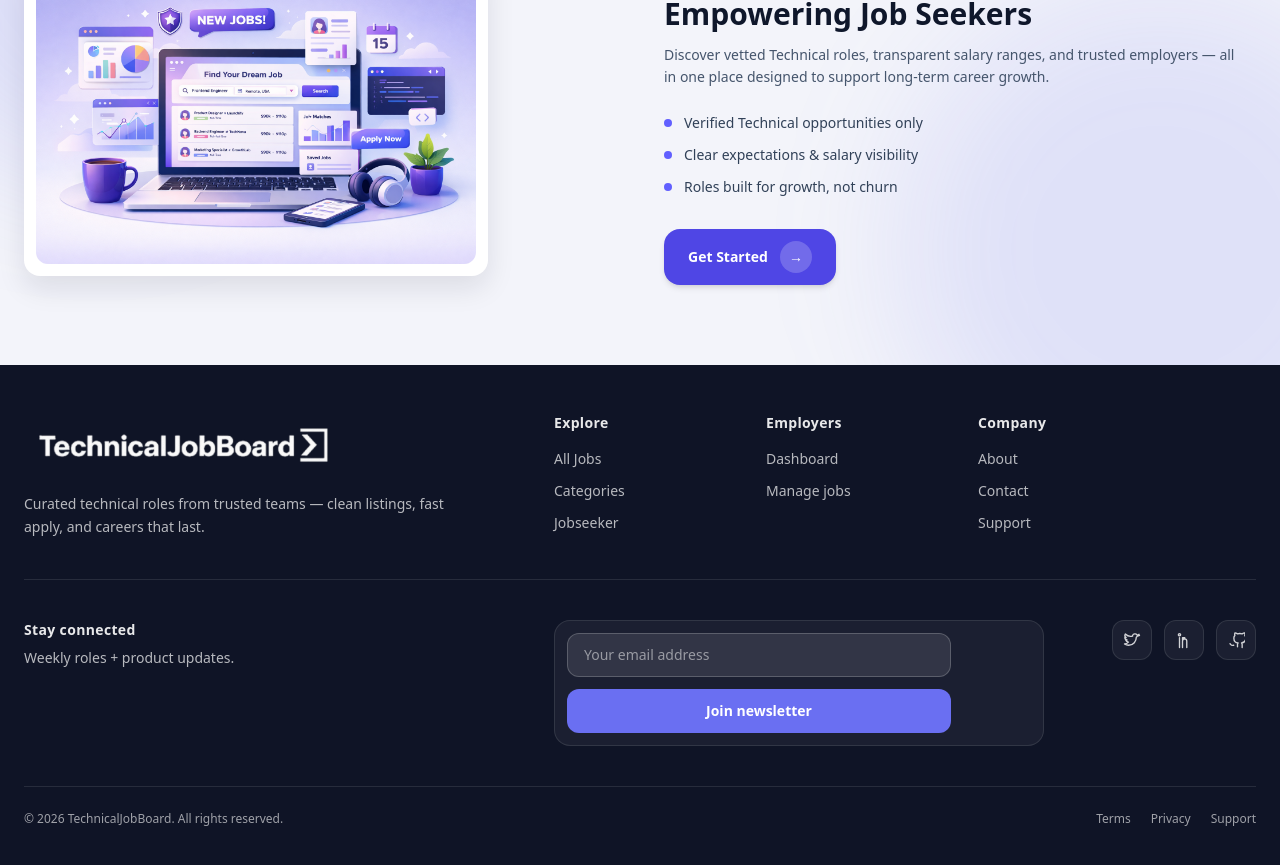
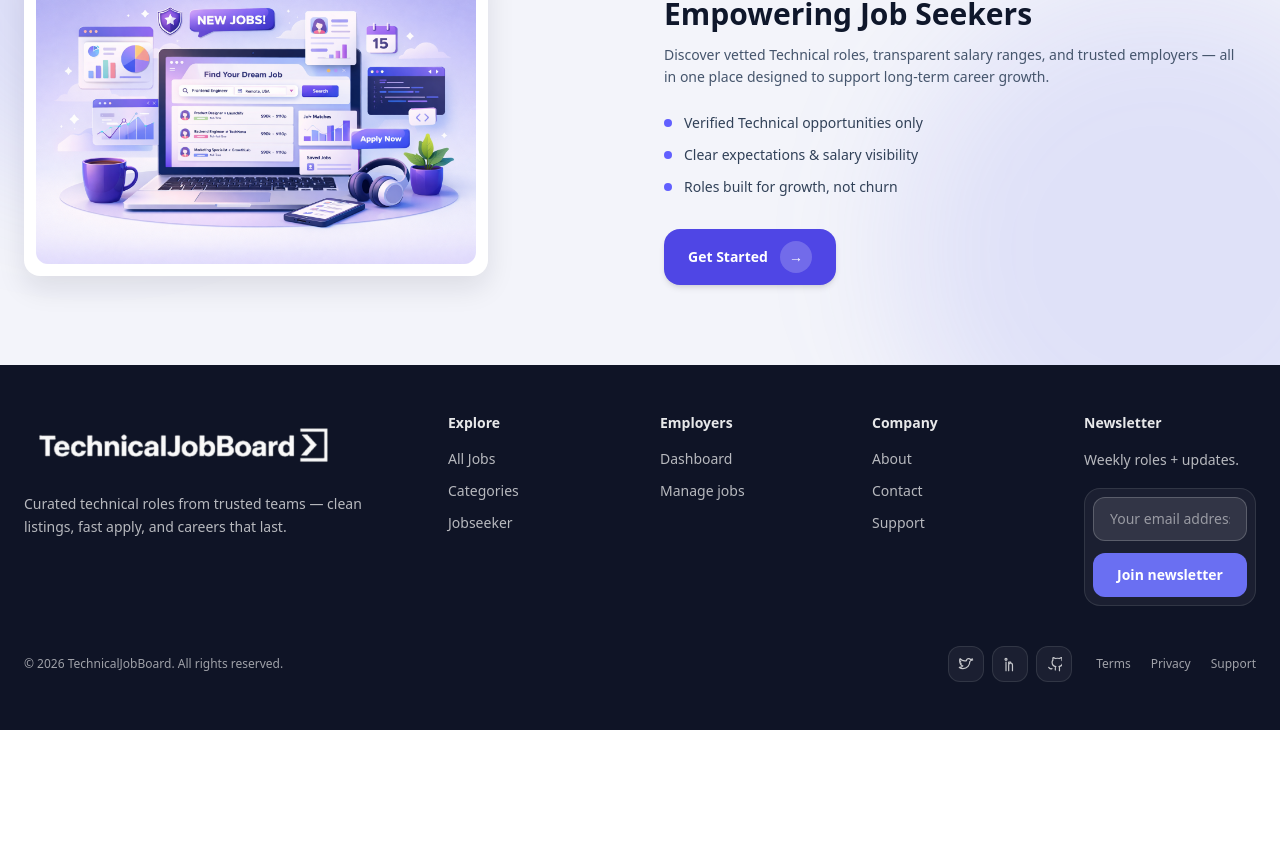
Before and after one commit to adebisidolapo/technicaljobboard, a Next.js app: page / in a window 1280 px wide. Shown: the part 2302-3167 px from the top of the page. After the commit the page ends 3032 px from the top, so only its background shows below. Built offline with nearby package versions, Linux system fonts and the light colour scheme; no server answers; the database is empty.

Commit message:
update footer

```diff
--- a/components/Footer.tsx
+++ b/components/Footer.tsx
@@ -7,16 +7,15 @@ export default function Footer() {
   return (
     <footer className="bg-[#0F1426] text-white">
       <div className="max-w-7xl mx-auto px-6 py-12">
-        {/* TOP: 4 columns */}
+        {/* TOP: 5-column row (logo + 3 link cols + compact newsletter) */}
         <div className="grid grid-cols-1 md:grid-cols-2 lg:grid-cols-12 gap-10 items-start">
-          {/* LOGO + BLURB */}
-          <div className="lg:col-span-5">
+          {/* LOGO */}
+          <div className="lg:col-span-4">
             <img
               src="/logo.png.png"
               alt="TechnicalJobBoard"
               className="h-14 md:h-16 w-auto object-contain"
             />
-
             <p className="mt-4 text-sm text-white/70 leading-relaxed max-w-md">
               Curated technical roles from trusted teams — clean listings, fast apply,
               and careers that last.
@@ -25,9 +24,7 @@ export default function Footer() {
 
           {/* EXPLORE */}
           <div className="lg:col-span-2">
-            <h3 className="text-sm font-semibold tracking-wide text-white/90">
-              Explore
-            </h3>
+            <h3 className="text-sm font-semibold text-white/90">Explore</h3>
             <ul className="mt-4 space-y-3 text-sm text-white/70">
               <li>
                 <Link href="/all-jobs" className="hover:text-white transition">
@@ -49,9 +46,7 @@ export default function Footer() {
 
           {/* EMPLOYERS */}
           <div className="lg:col-span-2">
-            <h3 className="text-sm font-semibold tracking-wide text-white/90">
-              Employers
-            </h3>
+            <h3 className="text-sm font-semibold text-white/90">Employers</h3>
             <ul className="mt-4 space-y-3 text-sm text-white/70">
               <li>
                 <Link href="/employer" className="hover:text-white transition">
@@ -67,10 +62,8 @@ export default function Footer() {
           </div>
 
           {/* COMPANY */}
-          <div className="lg:col-span-3">
-            <h3 className="text-sm font-semibold tracking-wide text-white/90">
-              Company
-            </h3>
+          <div className="lg:col-span-2">
+            <h3 className="text-sm font-semibold text-white/90">Company</h3>
             <ul className="mt-4 space-y-3 text-sm text-white/70">
               <li>
                 <Link href="/about" className="hover:text-white transition">
@@ -89,37 +82,37 @@ export default function Footer() {
               </li>
             </ul>
           </div>
-        </div>
 
-        {/* Divider */}
-        <div className="mt-10 h-px bg-white/10" />
+          {/* NEWSLETTER (compact, aligned) */}
+          <div className="lg:col-span-2">
+            <h3 className="text-sm font-semibold text-white/90">Newsletter</h3>
+            <p className="mt-4 text-sm text-white/70 leading-relaxed">
+              Weekly roles + updates.
+            </p>
 
-        {/* BOTTOM: Stay connected full-width row */}
-        <div className="mt-10 grid grid-cols-1 lg:grid-cols-12 gap-10 items-start">
-          <div className="lg:col-span-5">
-            <h3 className="text-sm font-semibold tracking-wide text-white/90">
-              Stay connected
-            </h3>
-            <p className="mt-2 text-sm text-white/70">
-              Weekly roles + product updates.
-            </p>
-          </div>
-
-          <div className="lg:col-span-5">
-            <div className="rounded-2xl border border-white/10 bg-white/5 p-3">
+            {/* compact wrapper so it never feels huge */}
+            <div className="mt-4 max-w-xs">
+              <div className="rounded-2xl border border-white/10 bg-white/5 p-2">
                 <NewsletterForm />
               </div>
             </div>
+          </div>
+        </div>
 
-          <div className="lg:col-span-2">
-            <div className="flex lg:justify-end items-center gap-3">
+        {/* BOTTOM: copyright left, socials + legal together right */}
+        <div className="mt-10 flex flex-col md:flex-row items-center justify-between gap-4 text-xs text-white/60">
+          <p>© {year} TechnicalJobBoard. All rights reserved.</p>
+
+          <div className="flex items-center gap-6">
+            {/* socials (icon buttons) */}
+            <div className="flex items-center gap-2">
               <a
                 href="#"
                 aria-label="Twitter"
                 title="Twitter"
-                className="h-10 w-10 inline-flex items-center justify-center rounded-xl border border-white/10 bg-white/5 text-white/80 hover:bg-white/10 hover:text-white transition"
+                className="h-9 w-9 inline-flex items-center justify-center rounded-xl border border-white/10 bg-white/5 text-white/75 hover:bg-white/10 hover:text-white transition"
               >
-                <svg width="18" height="18" viewBox="0 0 24 24" fill="none">
+                <svg width="16" height="16" viewBox="0 0 24 24" fill="none">
                   <path
                     d="M22 5.8c-.7.3-1.5.6-2.3.7.8-.5 1.4-1.2 1.7-2.1-.8.5-1.6.8-2.5 1A3.6 3.6 0 0 0 12.7 6c0 .3 0 .6.1.9A10.2 10.2 0 0 1 3.1 4.1a3.6 3.6 0 0 0 1.1 4.8c-.6 0-1.2-.2-1.7-.5v.1c0 1.7 1.2 3.2 2.9 3.5-.6.2-1.2.2-1.8.1.5 1.5 2 2.6 3.7 2.7A7.2 7.2 0 0 1 2 17.2 10.2 10.2 0 0 0 7.5 19c6.6 0 10.2-5.5 10.2-10.2v-.5c.7-.5 1.4-1.2 1.9-2z"
                     stroke="currentColor"
@@ -134,9 +127,9 @@ export default function Footer() {
                 href="#"
                 aria-label="LinkedIn"
                 title="LinkedIn"
-                className="h-10 w-10 inline-flex items-center justify-center rounded-xl border border-white/10 bg-white/5 text-white/80 hover:bg-white/10 hover:text-white transition"
+                className="h-9 w-9 inline-flex items-center justify-center rounded-xl border border-white/10 bg-white/5 text-white/75 hover:bg-white/10 hover:text-white transition"
               >
-                <svg width="18" height="18" viewBox="0 0 24 24" fill="none">
+                <svg width="16" height="16" viewBox="0 0 24 24" fill="none">
                   <path
                     d="M6 9v13M6 6.5a1.5 1.5 0 1 0 0-3 1.5 1.5 0 0 0 0 3zM10 22v-8.2c0-2.1 1.2-3.3 3-3.3 1.7 0 2.7 1.1 2.7 3.2V22M10 12.2V9h3v1.7"
                     stroke="currentColor"
@@ -151,9 +144,9 @@ export default function Footer() {
                 href="#"
                 aria-label="GitHub"
                 title="GitHub"
-                className="h-10 w-10 inline-flex items-center justify-center rounded-xl border border-white/10 bg-white/5 text-white/80 hover:bg-white/10 hover:text-white transition"
+                className="h-9 w-9 inline-flex items-center justify-center rounded-xl border border-white/10 bg-white/5 text-white/75 hover:bg-white/10 hover:text-white transition"
               >
-                <svg width="18" height="18" viewBox="0 0 24 24" fill="none">
+                <svg width="16" height="16" viewBox="0 0 24 24" fill="none">
                   <path
                     d="M9 19c-4 1.2-4-2-5-2m10 4v-3.1c0-.9.3-1.6.8-2-2.7-.3-5.6-1.3-5.6-6A4.7 4.7 0 0 1 10.5 6c-.1-.4-.6-1.7.1-3.5 0 0 1-.3 3.4 1.3a11.8 11.8 0 0 1 6.2 0C22.6 2.2 23.6 2.5 23.6 2.5c.7 1.8.2 3.1.1 3.5A4.7 4.7 0 0 1 25 9.8c0 4.7-2.9 5.7-5.6 6 .5.4.8 1.2.8 2V22"
                     stroke="currentColor"
@@ -164,16 +157,8 @@ export default function Footer() {
                 </svg>
               </a>
             </div>
-          </div>
-        </div>
 
-        {/* Divider */}
-        <div className="mt-10 h-px bg-white/10" />
-
-        {/* Legal row */}
-        <div className="mt-6 flex flex-col md:flex-row items-center justify-between gap-4 text-xs text-white/60">
-          <p>© {year} TechnicalJobBoard. All rights reserved.</p>
-
+            {/* legal links (same row) */}
             <div className="flex items-center gap-5">
               <Link href="/terms" className="hover:text-white transition">
                 Terms
@@ -187,6 +172,7 @@ export default function Footer() {
             </div>
           </div>
         </div>
+      </div>
     </footer>
   );
 }
```
Lines whose indentation alone changed are shown as unchanged.
